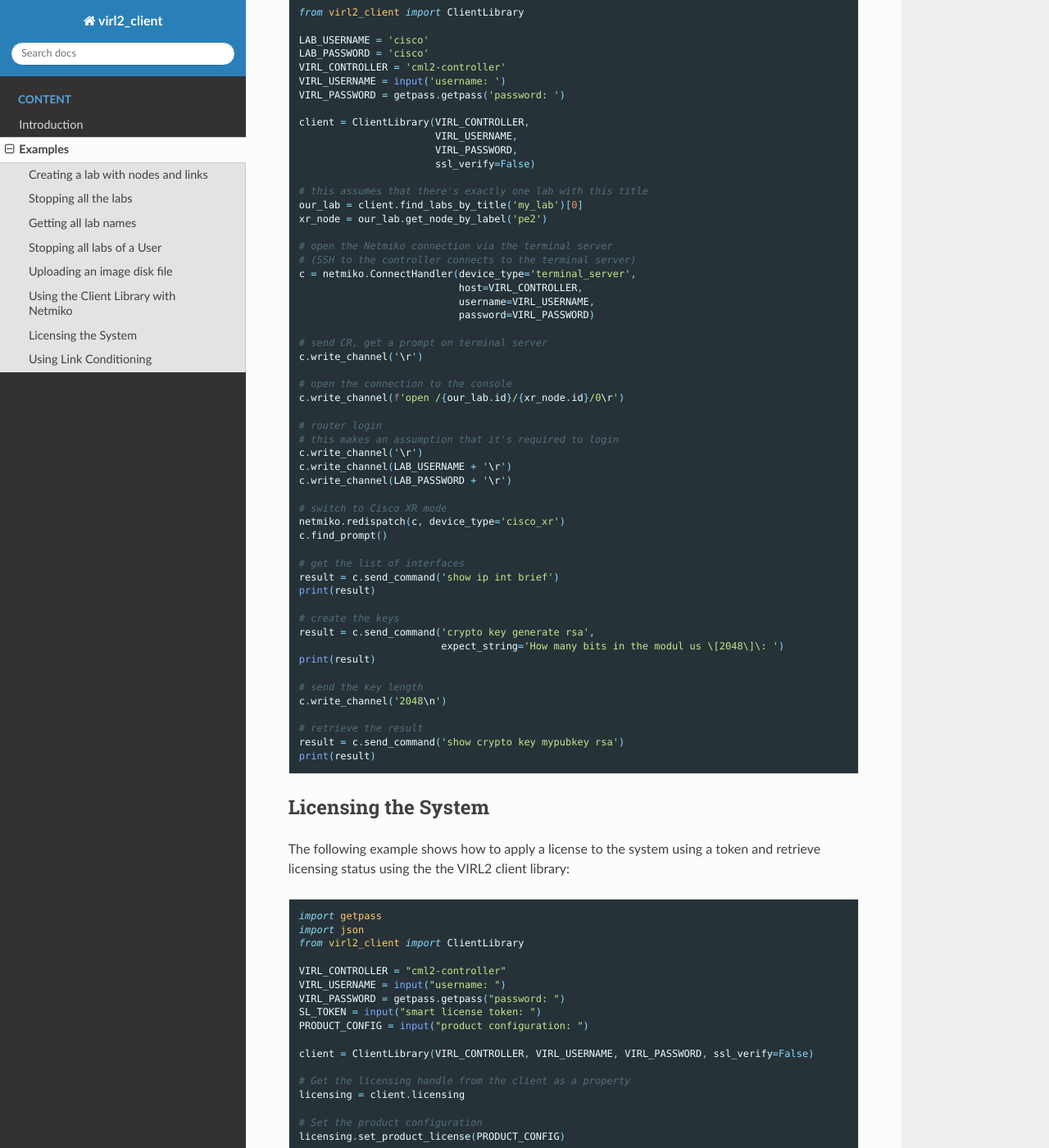
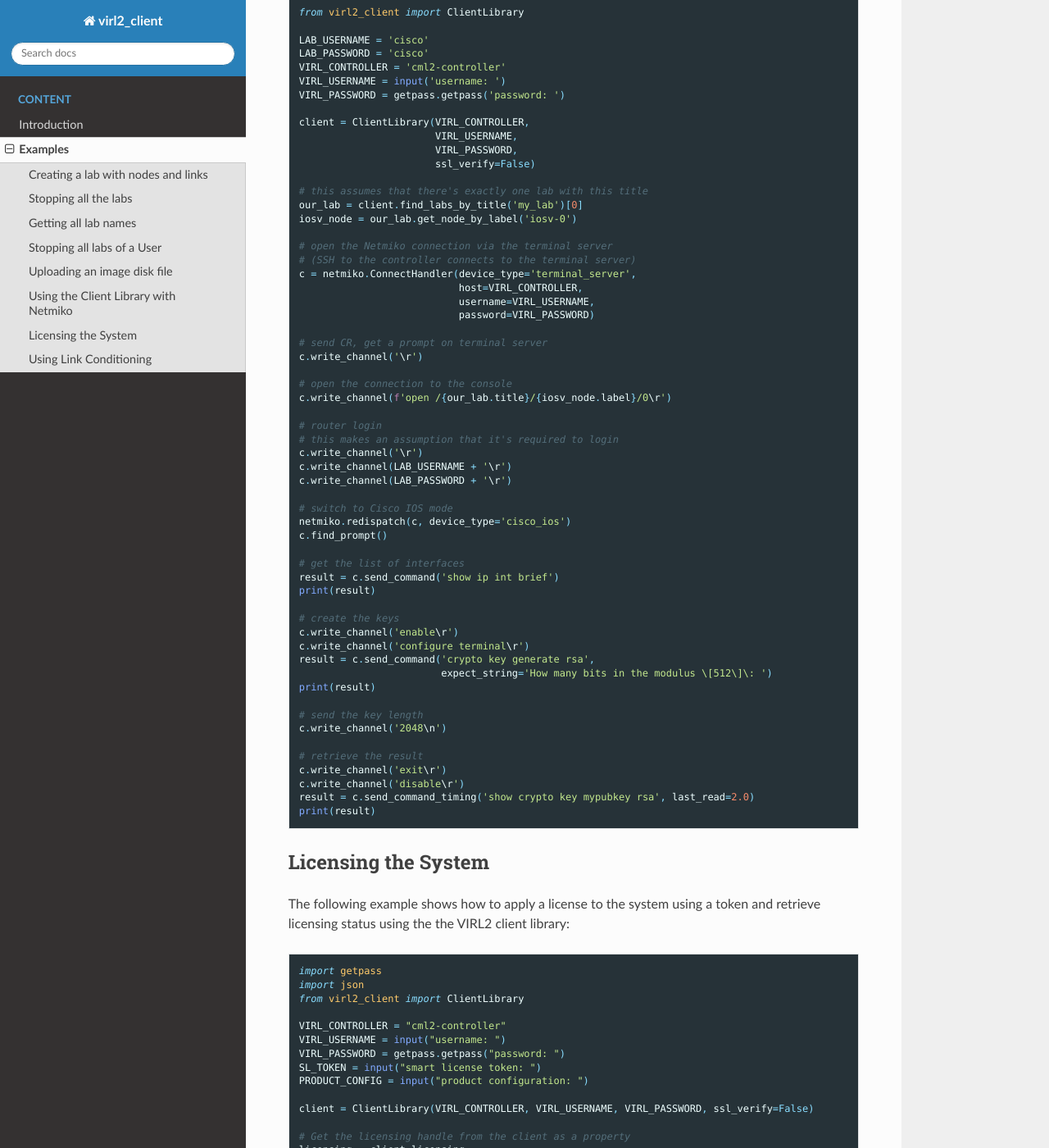
Before and after one commit to CiscoDevNet/virl2-client, a Sphinx documentation site: the page built from docs/source/examples.rst, in a window 1280 px wide and 1400 px high, scrolled down 2472 px. Shown: the whole window at 82% size. Built offline with Sphinx 7.4.7 and the Read the Docs theme 2.0.0, drawn with Linux system fonts in a browser that asks for light colours; some of the changed text lies outside the part shown.

Commit message:
SIMPLE-4313: update examples in client library docs
SIMPLE-4313: remove redundant typing

```diff
--- a/docs/source/examples.rst
+++ b/docs/source/examples.rst
@@ -73,7 +73,7 @@ Getting all lab names
 
 Get a list of all the lab names the user owns::
 
-    all_labs_names = [lab.name for lab in client_library.all_labs()]
+    all_labs_names = [lab.title for lab in client.all_labs()]
 
 Stopping all labs of a User
 ---------------------------
@@ -128,7 +128,7 @@ and is interactive::
 
     # this assumes that there's exactly one lab with this title
     our_lab = client.find_labs_by_title('my_lab')[0]
-    xr_node = our_lab.get_node_by_label('pe2')
+    iosv_node = our_lab.get_node_by_label('iosv-0')
 
     # open the Netmiko connection via the terminal server
     # (SSH to the controller connects to the terminal server)
@@ -141,7 +141,7 @@ and is interactive::
     c.write_channel('\r')
 
     # open the connection to the console
-    c.write_channel(f'open /{our_lab.id}/{xr_node.id}/0\r')
+    c.write_channel(f'open /{our_lab.title}/{iosv_node.label}/0\r')
 
     # router login
     # this makes an assumption that it's required to login
@@ -149,8 +149,8 @@ and is interactive::
     c.write_channel(LAB_USERNAME + '\r')
     c.write_channel(LAB_PASSWORD + '\r')
 
-    # switch to Cisco XR mode
-    netmiko.redispatch(c, device_type='cisco_xr')
+    # switch to Cisco IOS mode
+    netmiko.redispatch(c, device_type='cisco_ios')
     c.find_prompt()
 
     # get the list of interfaces
@@ -158,15 +158,19 @@ and is interactive::
     print(result)
 
     # create the keys
+    c.write_channel('enable\r')
+    c.write_channel('configure terminal\r')
     result = c.send_command('crypto key generate rsa',
-                            expect_string='How many bits in the modul us \[2048\]\: ')
+                            expect_string='How many bits in the modulus \[512\]\: ')
     print(result)
 
     # send the key length
     c.write_channel('2048\n')
 
     # retrieve the result
-    result = c.send_command('show crypto key mypubkey rsa')
+    c.write_channel('exit\r')
+    c.write_channel('disable\r')
+    result = c.send_command_timing('show crypto key mypubkey rsa', last_read=2.0)
     print(result)
 
 
```
Also changed, not shown: other parts of docs/source/examples.rst (+5 -5 lines).
